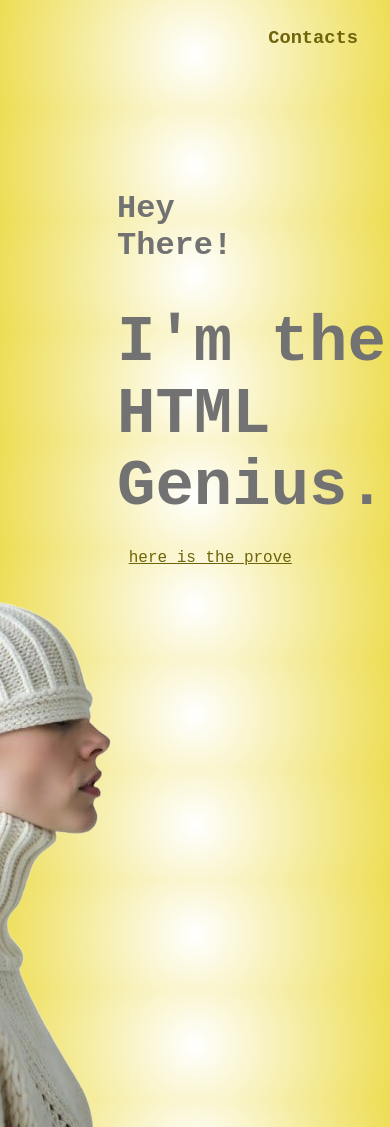
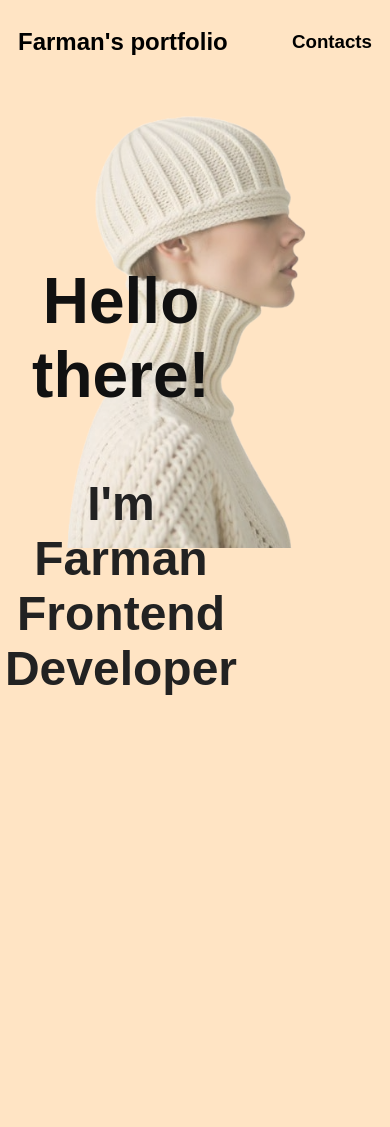
Before and after one commit to CipHer170/CipHer170.github.io, a plain HTML site: page index.html in a window 390 px wide. After the commit the page ends 844 px from the top, so only its background shows below. Drawn offline with Linux system fonts and the light colour scheme.

Commit message:
styled portfolio

```diff
--- a/index.html
+++ b/index.html
@@ -8,24 +8,22 @@
   </head>
   <body>
     <div class="container">
-      <div class="background fade_in">
-        <h1 class="background_text_1">
-          Hey <br />
-          There!
-        </h1>
-        <h1 class="background_text">I'm the <br />HTML Genius.</h1>
-      </div>
-
       <div class="header">
         <h2 class="portfolio">Farman's portfolio</h2>
         <h3 class="contact">Contacts</h3>
       </div>
-      <div class="main_img fade_in">
-        <img src="./main_image.png" alt="image" />
+      <div class="hero_page">
+        <img src="./main_image.png" alt="image" class="hero_image" />
+        <div class="hero_title">
+          <h3>Hello there!</h3>
+          <h4>
+            <a href="./certs.html">
+              I'm Farman <br />
+              Frontend Developer</a
+            >
+          </h4>
+        </div>
       </div>
-      <a href="./certs.html" class="certs fade_in to_journey"
-        >here is the prove</a
-      >
     </div>
   </body>
 </html>
--- a/style.css
+++ b/style.css
@@ -1,171 +1,139 @@
 body {
-    background: #FFFFFF;
-    background: radial-gradient(circle, rgba(255, 255, 255, 1) 0%, rgba(237, 221, 83, 1) 100%);
-    content: "Hey There";
-    font-family: 'Courier New', Courier, monospace;
-    color: rgb(110, 100, 11);
+    background-color: bisque;
+    font-family: "Montserrat", sans-serif;
 
 }
 
 a {
-    color: rgb(110, 100, 11);
-
+    color: #222;
+    text-decoration: none;
 }
 
 .container {
+    max-width: 1446px;
     margin: 0 auto;
-    padding: 0 80px;
-    color: rgb(110, 100, 11);
+    padding: 0 40px;
+    overflow: hidden;
+
 }
 
 .header {
     display: flex;
     justify-content: space-between;
+    align-items: center;
+}
+
+.hero_title {
+    text-align: center;
+    color: #2b2b2b;
+}
+
+.hero_title h3 {
+    color: #111111;
+}
+
+.hero_title a:hover {
+    opacity: 0.8;
+    letter-spacing: 1px;
+}
+
+.hero_page {
+    display: flex;
+    flex-direction: row;
+    justify-content: space-around;
+    align-items: center;
+}
+
+.hero_page h3 {
     font-weight: 400;
+    font-size: 64px;
+    font-weight: 600;
 
 }
 
-.background {
-    width: fit-content;
-    font-weight: 100;
-    color: rgb(114, 114, 114);
-    z-index: -1;
-    position: absolute;
-    top: 30%;
-    left: 55%;
-}
-
-.background_text {
-    font-size: 64px;
-}
-
-
-.main_img {
-    width: 100%;
-    display: flex;
-    align-items: center;
-    justify-content: center;
-    width: 480px;
-    /* background-color: aqua; */
-    position: absolute;
-    left: 20%;
-    top: 9%;
-}
-
-.to_journey {
-    position: absolute;
-    left: 55%;
-    top: 75%;
-}
-
-.fade_in {
-    animation: fadeIn 1s ease-in forwards;
-}
-
-
-@keyframes fadeIn {
-    from {
-        opacity: 0;
-    }
-
-    to {
-        opacity: 1;
-    }
-}
-
-.contact:hover {
-    cursor: pointer;
-    text-decoration: underline;
+.hero_page h4 {
+    font-weight: 400;
+    font-size: 48px;
+    font-weight: 600;
 
 }
 
 
-/* ------- certs ----------- */
-.journey_img {
-    display: block;
-    margin: 0 auto;
-    width: 50%;
-}
+
+/* ======== certs styke============== */
 
 .journey_home_link {
-    display: flex;
-    justify-content: flex-end;
-    padding-right: 80px;
+    position: fixed;
+    right: 40px;
+    color: rgb(240, 82, 43);
+    text-decoration: none;
+    font-size: 16px;
+    cursor: pointer;
 }
 
 
+.sessions h2 {
+    color: rgb(240, 82, 43);
 
+}
 
-/* ----- media ----- */
-@media only screen and (max-width: 600px) {
-    body {
-        background-color: lightblue;
+.sessions {
+    display: flex;
+    justify-content: space-between;
+    align-items: center;
+
+}
+
+.session_1 a {
+    text-decoration: underline;
+}
+
+/* ================= media medium====================== */
+@media (max-width: 1023px) {
+    .container {
+        padding: 0 20px;
     }
 
+}
+
+/* ================= media mobile====================== */
+@media (max-width: 767px) {
     .container {
-        max-height: 700px;
-        margin: 0 auto;
-        padding: 0 24px;
-        color: rgb(110, 100, 11);
+        padding: 0 10px;
+        overflow: hidden;
     }
 
-    .background {
-        width: fit-content;
-        font-weight: 100;
-        color: rgb(114, 114, 114);
-        z-index: -1;
-        position: absolute;
-        top: 20%;
-        left: 30%;
-    }
-
-    .background_text {
-        font-size: 64px;
+    .hero_page {
+        display: flex;
+        flex-direction: row;
+        justify-content: space-around;
+        align-items: center;
     }
 
 
-    .main_img {
-        width: 50px;
-        left: -50px;
-        top: 550px;
-        /* visibility: hidden; */
+    .hero_image {
+        width: 100%;
+        opacity: 70%;
     }
 
-    .to_journey {
+    .hero_title {
         position: absolute;
-        left: 33%;
-        top: 65%;
+        top: 200px;
+        right: 148px;
+        margin: 0;
     }
 
-    .portfolio {
-        visibility: hidden;
+    .sessions {
+        display: flex;
+        flex-direction: column;
+        align-items: start;
     }
 
-
-    /* ------- certs mobile ----------- */
-
-
-    .journey_header {
-        display: block;
-        text-align: center;
-
+    .session {
+        display: flex;
+        justify-content: space-between;
+        align-items: center;
+        gap: 56px;
     }
 
-    .journey_img {
-        display: block;
-        width: 100%;
-    }
-
-    .journey_home_link {
-        display: flex;
-        align-items: center;
-        justify-content: center;
-        padding: 24px 24px;
-    }
-
-    .contact_journey {
-        visibility: hidden;
-    }
-
-
 }
```
Also changed, not shown: certs.html (+16 -17 lines).
